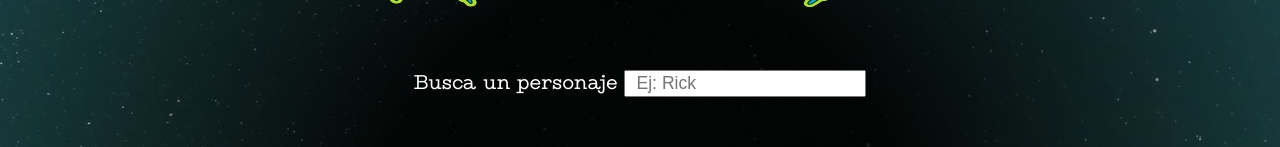
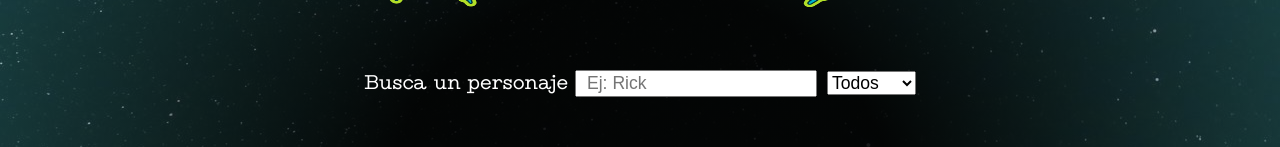
Before and after one commit to Adalab/modulo-3-evaluacion-final-mireiaparra, a React (Create React App) app: page /#/ in a window 1280 px wide. Shown: the part 153-300 px from the top of the page. Built offline with nearby package versions, Linux system fonts and the light colour scheme; no server answers.

Commit message:
Add filter by species

```diff
--- a/src/components/App.js
+++ b/src/components/App.js
@@ -12,6 +12,7 @@ function App() {
   // VARIABLES ESTADO
   const [dataCharacters, setDataCharacters] = useState([]);
   const [filterByName, setFilterByName] = useState("");
+  const [filterBySpecies, setFilterBySpecies] = useState("all");
 
   // USEEFFECT
   useEffect(() => {
@@ -24,11 +25,18 @@ function App() {
   const handleFilterName = (value) => {
     setFilterByName(value);
   };
+  const handleFilterSpecies = (value) => {
+    setFilterBySpecies(value);
+  };
 
   // FUNCIONES Y VARIABLES QUE AYUDEN A RENDERIZAR HTML
-  const charactersFiltered = dataCharacters.filter((character) =>
+  const charactersFiltered = dataCharacters
+  .filter((character) =>
     character.name.toLowerCase().includes(filterByName.toLowerCase())
-  );
+  )
+  .filter((character) =>
+  filterBySpecies === "all" ? true : character.species === filterBySpecies
+ );
 
   const findCharacter = (id) => {
     return dataCharacters.find((character) => character.id === parseInt(id));
@@ -48,7 +56,7 @@ function App() {
             <>
               <Filters
                 handleFilterName={handleFilterName}
-                filterByName={filterByName}
+                filterByName={filterByName} handleFilterSpecies={handleFilterSpecies}
               />
               <CharactersList
                 characters={charactersFiltered}
--- /dev/null
+++ b/src/components/FilterBySpecies.js
@@ -0,0 +1,19 @@
+const FilterBySpecies = (props) => {
+  const handleChange = (ev) => {
+    props.handleFilterSpecies(ev.target.value);
+  };
+  return (
+    <select className="form__select" onChange={handleChange}>
+      <option value="all">
+        Todos
+      </option>
+      <option value="Alien">
+        Alien
+      </option>
+      <option value="Human">
+       Humano
+      </option>
+    </select>
+  );
+};
+export default FilterBySpecies;
--- a/src/components/Filters.js
+++ b/src/components/Filters.js
@@ -1,4 +1,5 @@
 import FilterByName from "./FilterByName";
+import FilterBySpecies from "./FilterBySpecies";
 
 const Filters = (props) => {
   const handleSubmit = (ev) => {
@@ -7,7 +8,13 @@ const Filters = (props) => {
   return (
     <section>
       <form onSubmit={handleSubmit} className="form">
-        <FilterByName handleFilterName={props.handleFilterName} filterByName={props.filterByName}/>
+        <FilterByName
+          handleFilterName={props.handleFilterName}
+          filterByName={props.filterByName}
+        />
+        <FilterBySpecies
+          handleFilterSpecies={props.handleFilterSpecies}
+        />
       </form>
     </section>
   );
--- a/src/styles/Filters.scss
+++ b/src/styles/Filters.scss
@@ -13,5 +13,10 @@
     color: rgb(108, 134, 134);
     padding-left: 10px;
     margin-top: 5px;
+    margin-right: 10px;
+  }
+
+  &__select {
+     font-size: 1.1rem;
   }
 }
```
Lines whose indentation alone changed are shown as unchanged.
